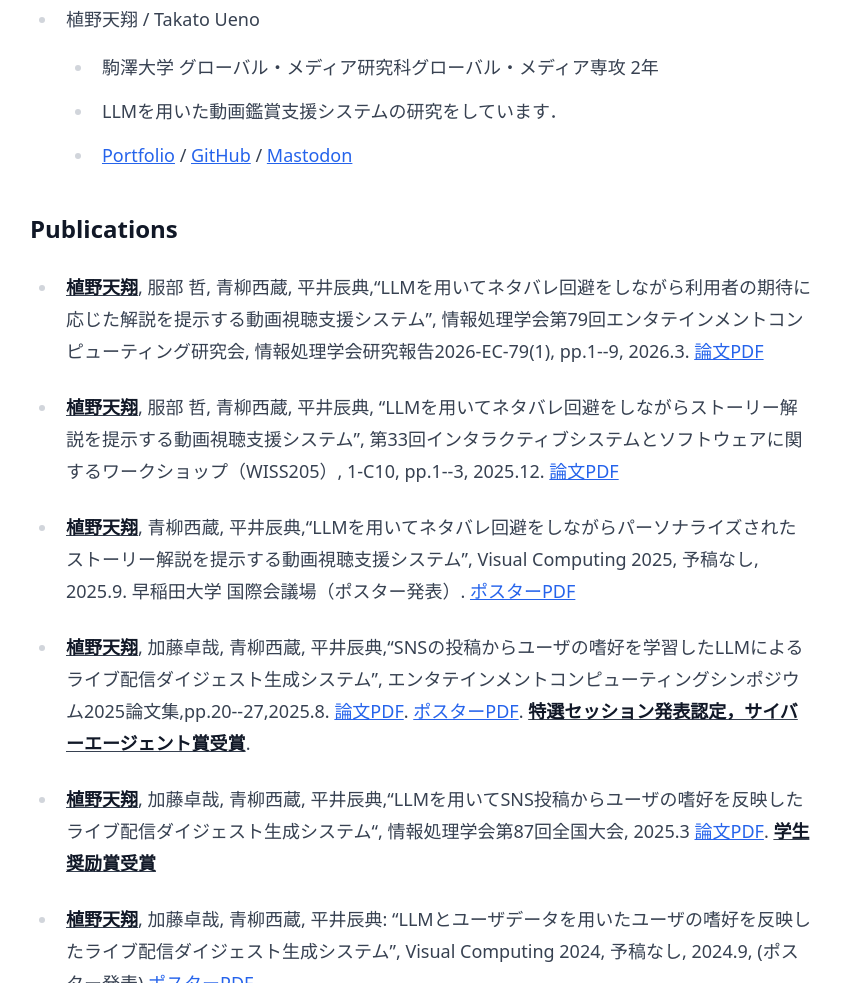
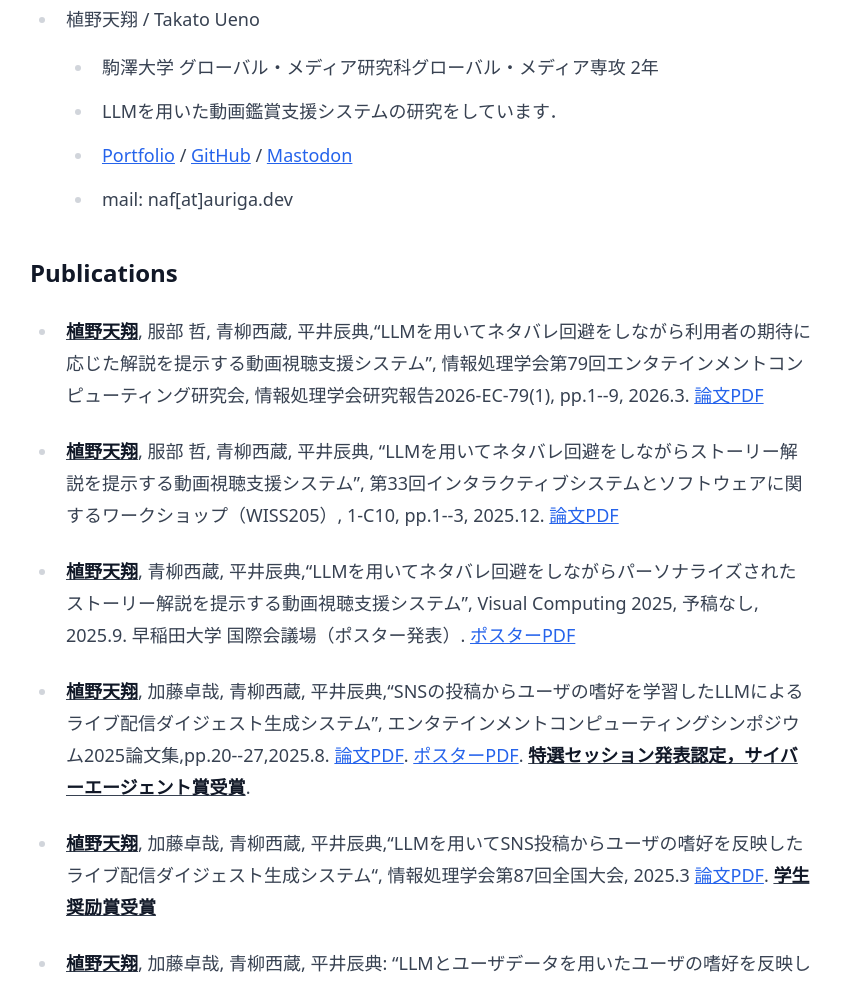
Before and after one commit to naaaaaaaaaaaf/naf.auriga.dev, a website built with Vite: page index.html in a window 1280 px wide. Shown: the part 725-1708 px from the top of the page, without its empty margins (218-1059 px from the left). Built offline with nearby package versions, Linux system fonts and the light colour scheme.

Commit message:
メールアドレスを追加

```diff
--- a/index.html
+++ b/index.html
@@ -34,6 +34,7 @@
               <li>LLMを用いた動画鑑賞支援システムの研究をしています．</li>
               <li><a href="https://naf.auriga.dev">Portfolio</a> / <a href="https://github.com/naaaaaaaaaaaf">GitHub</a>
                 / <a href="https://mastodon.みんな/@naf">Mastodon</a></li>
+              <li>mail: naf[at]auriga.dev</li>
             </ul>
           </li>
         </ul>
```
